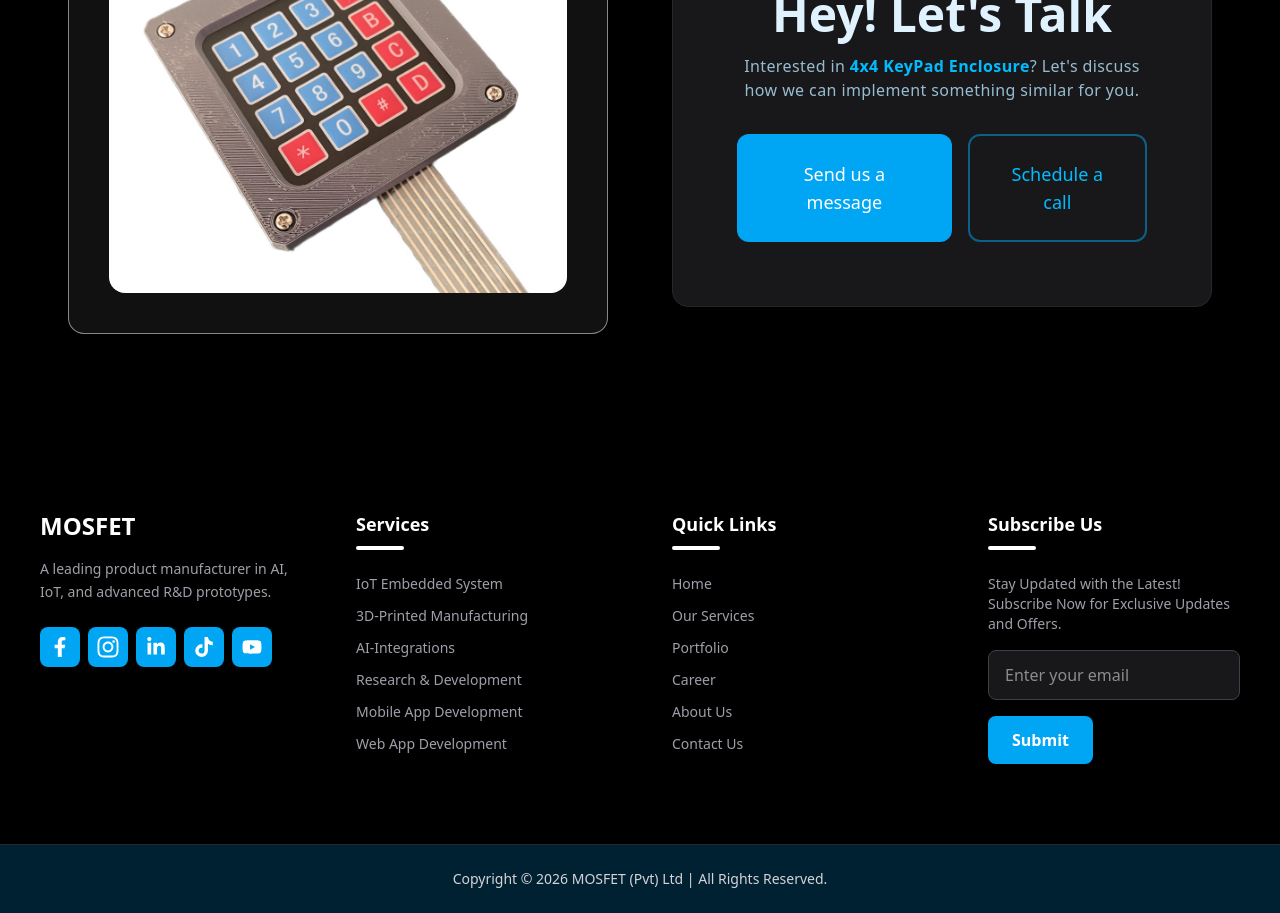
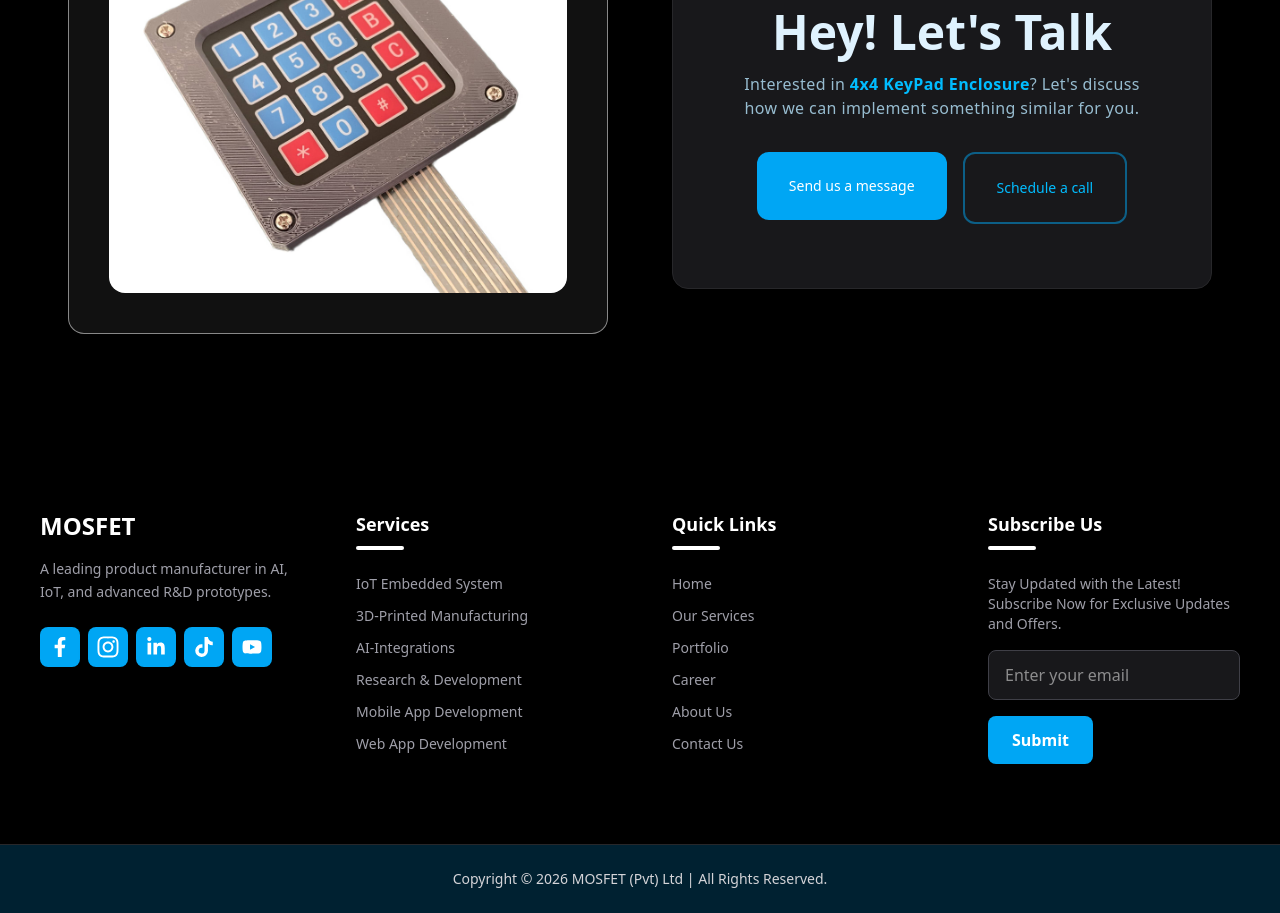
Before and after one commit to MOSFET-Lab/official_website_frontend, a Next.js app: page /portfolio/4x4-keypad-enclosure in a window 1280 px wide. Shown: the part 1120-2033 px from the top of the page. Built offline with nearby package versions, Linux system fonts and the light colour scheme.

Commit message:
bug fixing

```diff
--- a/app/portfolio/[id]/page.tsx
+++ b/app/portfolio/[id]/page.tsx
@@ -102,21 +102,28 @@ export default function ProjectDetails({ params }: { params: Promise<{ id: strin
                   ? Let's discuss how we can implement something similar for you.
                 </p>
 
-                <div className="flex flex-col sm:flex-row gap-4 justify-center w-full">
+                <div className="flex flex-col sm:flex-row gap-4 justify-center">
 
                   {/* SEND MESSAGE */}
-                  <Button
-                    onClick={() => (window.location.href = "/contact")}
-                    className="w-full sm:w-auto bg-sky-500 hover:bg-sky-400 text-white font-bold py-4 md:py-6 px-6 md:px-8 rounded-xl text-sm md:text-lg transition-all duration-300 hover:scale-105 active:scale-95"
+                  <a
+                    href="https://wa.me/message/KRFV3QRCXYJFG1"
+                    target="_blank"
+                    rel="noopener noreferrer"
                   >
-                    Send us a message
-                  </Button>
+                    <Button className="bg-sky-500 hover:bg-sky-400 text-white font-bold py-6 px-8 rounded-xl text-lg transition-all duration-300 hover:scale-105 active:scale-95">
+                      Send us a message
+                    </Button>
+                  </a>
 
                   {/* SCHEDULE CALL */}
-                  <a href="tel:+94767865190" className="w-full sm:w-auto">
+                  <a
+                    href="tel:+94767865190"
+
+
+                  >
                     <Button
                       variant="outline"
-                      className="w-full border-2 border-sky-500/50 text-sky-400 font-bold py-4 md:py-6 px-6 md:px-8 rounded-xl text-sm md:text-lg hover:border-sky-400 hover:bg-sky-500/10 transition-all duration-300 hover:scale-105 active:scale-95"
+                      className="border-2 border-sky-500/50 text-sky-400 font-bold py-6 px-8 rounded-xl text-lg hover:border-sky-400 hover:bg-sky-500/10 transition-all duration-300 hover:scale-105 active:scale-95"
                     >
                       Schedule a call
                     </Button>
```
